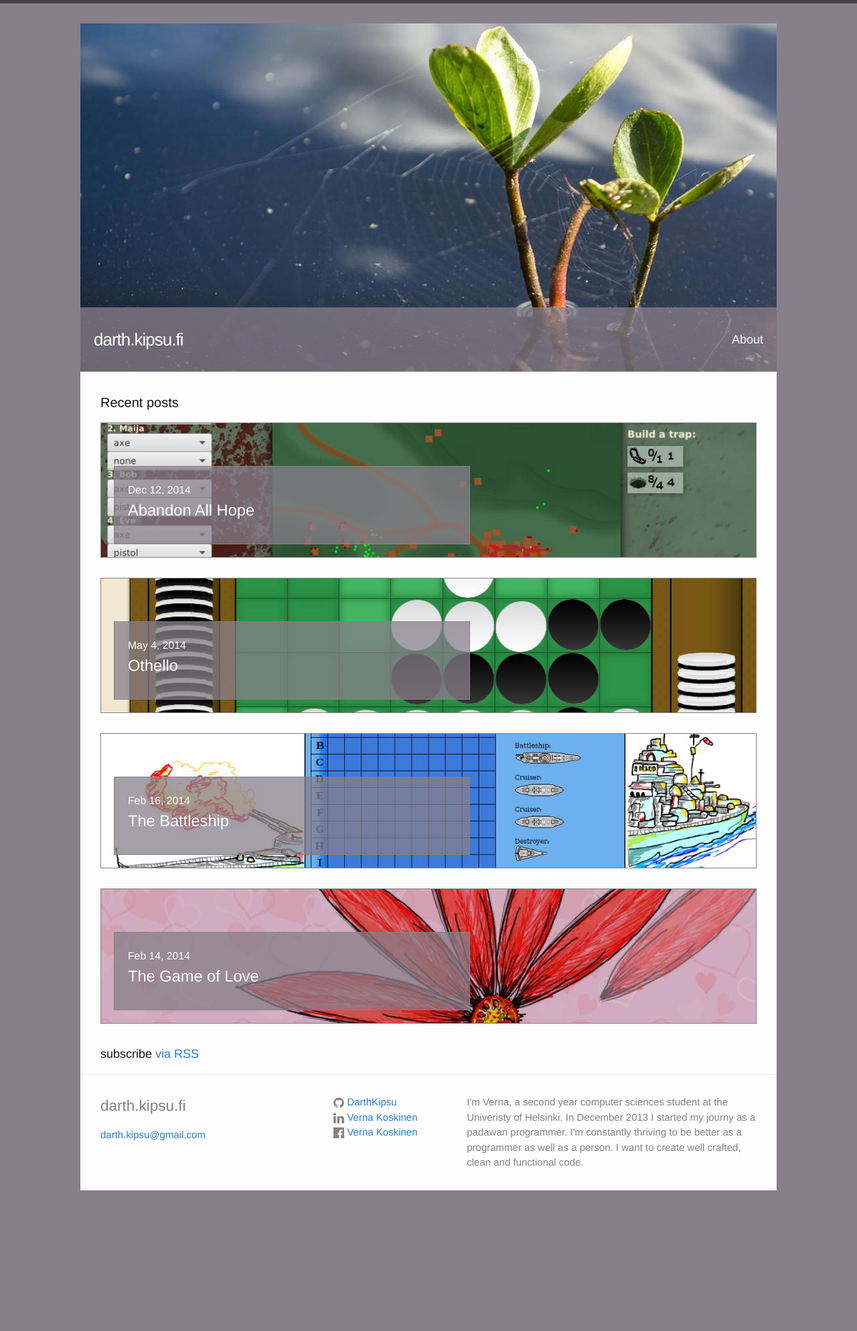
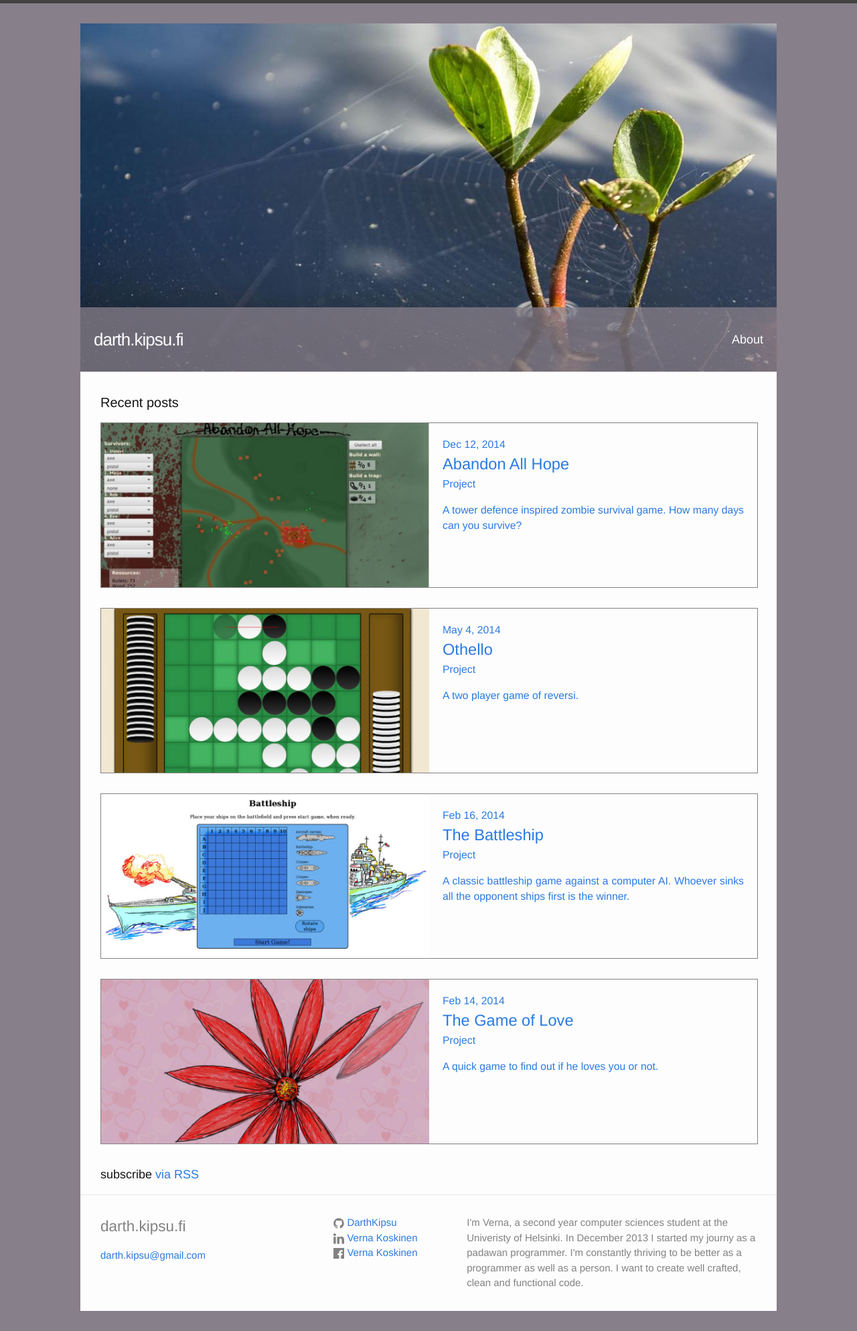
Before and after one commit to DarthKipsu/DarthKipsu.github.io, a Jekyll site: the page built from index.html, in a window 1280 px wide. Shown: the whole page at 67% size. Built offline with Jekyll 4.4.1, drawn with Linux system fonts in a browser that asks for light colours; before the commit the page ends 1808 px from its top, so only the background shows below that.

Commit message:
improve post listing

```diff
--- a/_posts/2014-02-14-gameoflove.markdown
+++ b/_posts/2014-02-14-gameoflove.markdown
@@ -3,9 +3,10 @@ layout: post
 title:  "The Game of Love"
 photo: projects/gameoflove
 github: //github.com/DarthKipsu/loves-me-not
+excerpt: A quick game to find out if he loves you or not.
 date:   2014-02-14
 languages: CSS HTML JavaScript
-categories: projects
+categories: Project
 tags: CSS HTML JavaScript
 ---
 
--- a/_posts/2014-02-16-battleship.markdown
+++ b/_posts/2014-02-16-battleship.markdown
@@ -3,9 +3,10 @@ layout: post
 title:  "The Battleship"
 photo: projects/battleship
 github: //github.com/darthkipsu/Laivanupotus
+excerpt: A classic battleship game against a computer AI. Whoever sinks all the opponent ships first is the winner.
 date:   2014-02-16
 languages: CSS HTML JavaScript jQuery
-categories: projects
+categories: Project
 tags: CSS HTML JavaScript jQuery
 ---
 
--- a/_posts/2014-05-04-othello.markdown
+++ b/_posts/2014-05-04-othello.markdown
@@ -3,9 +3,10 @@ layout: post
 title:  "Othello"
 photo: projects/othello
 github: //github.com/darthkipsu/othello
+excerpt: A two player game of reversi.
 date:   2014-05-04
 languages: CSS HTML JavaScript jQuery NodeJs
-categories: projects
+categories: Project
 tags: CSS HTML JavaScript jQuery NodeJs
 ---
 
--- a/_posts/2014-12-12-abandonallhope.markdown
+++ b/_posts/2014-12-12-abandonallhope.markdown
@@ -3,9 +3,10 @@ layout: post
 title:  "Abandon All Hope"
 photo: projects/abandonallhope
 github: //github.com/darthkipsu/abandon-all-hope
+excerpt: A tower defence inspired zombie survival game. How many days can you survive?
 date:   2014-12-12
 languages: Java
-categories: projects
+categories: Project
 tags: Java
 ---
 
--- a/_sass/_layout.scss
+++ b/_sass/_layout.scss
@@ -219,16 +219,25 @@
 
   > li {
     margin-bottom: $spacing-unit;
-    position: relative;
+    border: 1px solid $grey-color;
+    display: table;
+    table-layout: fixed;
+    width: 100%;
+
+    a {
+      text-decoration: none;
+    }
+
+    .post-link > h2 {
+      margin: 0;
+    }
 
     .post-img {
-      height: 200px;
-      overflow: hidden;
-      border: 1px solid $grey-color;
+      display: table-cell;
 
-      > img {
-        margin-top: -150px;
-        max-width: none;
+      @include media-query($on-palm) {
+        display: inline-block;
+        width: 100%;
       }
     }
   }
@@ -241,20 +250,15 @@
 
 .post-list-meta {
   font-size: $small-font-size;
-  color: $content-bg-color;
-  position: absolute;
-  bottom: 0;
-  left: 0;
-  min-width: 50%;
   padding: $small-spacing;
-  margin: $small-spacing;
-  background-color: rgba(135,127,138,0.75);
-  border: 1px solid $grey-color;
-}
+  vertical-align: top;
+  line-height: 1.5;
+  display: table-cell;
 
-.post-link {
-  display: block;
-  font-size: 24px;
+  @include media-query($on-palm) {
+    display: inline-block;
+    width: 90%;
+  }
 }
 
 
--- a/index.html
+++ b/index.html
@@ -10,16 +10,20 @@ photo: main
   <ul class="post-list">
     {% for post in site.posts %}
     <li>
-      <a class="post-link" href="{{ post.url | prepend: site.baseurl }}">
         <div class="post-img">
-          <img src="/images/{{ post.photo }}.jpg">
+          <a class="post-link" href="{{ post.url | prepend: site.baseurl }}">
+            <img src="/images/{{ post.photo }}.jpg">
+          </a>
         </div>
         <div class="post-list-meta">
-          {{ post.date | date: "%b %-d, %Y" }}
+          <a class="post-link" href="{{ post.url | prepend: site.baseurl }}">
+            {{ post.date | date: "%b %-d, %Y" }}
 
-          <h2>{{ post.title }}</h2>
+            <h2>{{ post.title }}</h2>
+            <p>{{ post.categories[0] }}</p>
+            <p>{{ post.excerpt }}</p>
+          </a>
         </div>
-      </a>
     </li>
     {% endfor %}
   </ul>
```
